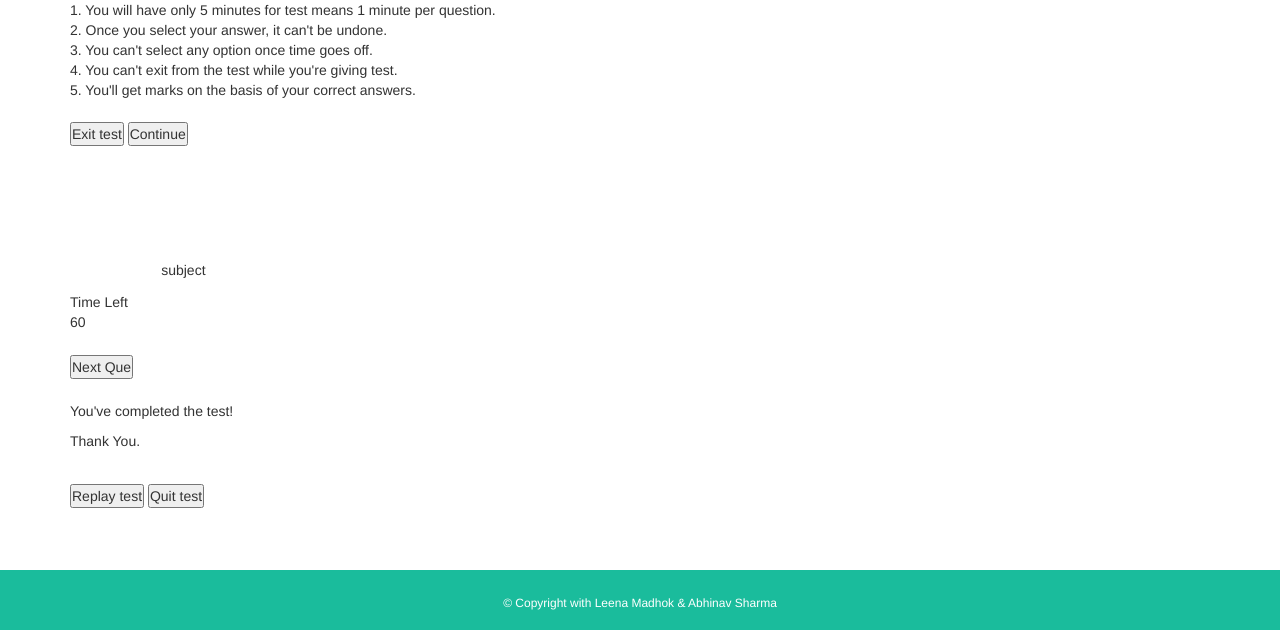
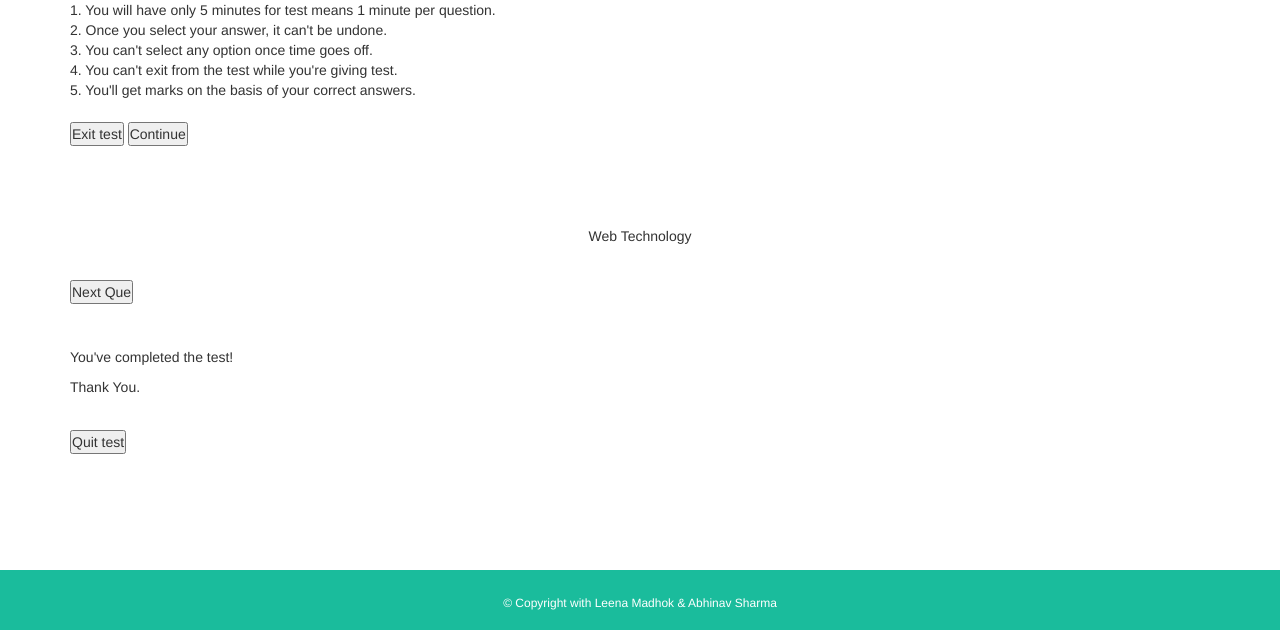
Before and after one commit to abhinavv-as20/C_exam_portal, a Node server app: template views/test1.ejs in a window 1280 px wide. Shown: the part 170-800 px from the top of the page. Run offline with Node 20, Linux system fonts and the light colour scheme; the template is opened without the code that fills it, so the values that code supplies are empty; some libraries are stand-ins or nearby versions; some web fonts are replaced.

Commit message:
Add files via upload

```diff
--- a/views/exam.ejs
+++ b/views/exam.ejs
@@ -15,9 +15,9 @@
           </th>
       </thead>
       <tr>
-        <td>dd/mm/yyyy</td>
-        <td>Subject 1</td>
-        <td><button type="button" name="button" style="background: red; text-decoration: none;"><a href="/exam/test">Click here</a></button></td>
+        <td>13/06/2022</td>
+        <td>Web Technology</td>
+        <td><button type="button" name="button" style="background: red; text-decoration: none;"><a href="/exam/test1">Click here</a></button></td>
       </tr>
       <tr>
         <td>dd/mm/yyyy</td>
--- a/views/test1.ejs
+++ b/views/test1.ejs
@@ -1,11 +1,18 @@
 <%- include("partials/header") -%>
 <!-- <h1>Test Sreen</h1> -->
-<link rel="stylesheet" href="/css/style.css">
+<link rel="stylesheet" href="../css/style.css">
+<style>
+  footer button.show{
+    opacity: 1;
+    pointer-events: auto;
+    transform: scale(1);
+  }
+</style>
+<script src="https://kit.fontawesome.com/db5b84bf13.js" crossorigin="anonymous"></script>
 <script src="https://ajax.googleapis.com/ajax/libs/jquery/3.6.0/jquery.min.js"></script>
 <script type="text/javascript">
   // creating an array and passing the number, questions, options, and answers
-  let questions = [
-      {
+  let questions = [{
       numb: 1,
       question: "What does HTML stand for?",
       answer: "Hyper Text Markup Language",
@@ -63,164 +70,188 @@
     // if wanted to add more questions, then do it in same pattern as above are.
   ];
 
-  const start_btn = document.querySelector(".start_btn button");
-  const info_box = document.querySelector(".info_box");
-  const exit_btn = info_box.querySelector(".buttons .quit");
-  const continue_btn = info_box.querySelector(".buttons .restart");
-  const quiz_box = document.querySelector(".quiz_box");
-  const result_box = document.querySelector(".result_box");
-  const option_list = document.querySelector(".option_list");
-  const timeText = document.querySelector(".timer .time_left_txt");
-  const timeCount = document.querySelector(".timer .timer_sec");
-  const next_btn = document.querySelector("footer .next_btn");
-  const bottom_ques_counter = document.querySelector("footer .total_que");
-  let timeValue =  60;
-  let que_count = 0;
+
+  //selecting all required elements
+  const start_btn =$(".start_btn button");
+  const info_box =$(".info_box");
+  const exit_btn = $(".info_box .button .quit");
+  const continue_btn = $(".info_box .button .restart");
+  const quiz_box = $(".quiz_box");
+  const result_box =$(".result_box");
+  const option_list =$(".option_list");
+  const timeText = $(".timer .time_left_txt");
+  const timeCount = $(".timer .timer_sec");
+  let timeValue = 60;
   let que_numb = 1;
   let userScore = 0;
   let counter;
   let counterLine;
-  let widthValue = 0;
-  const restart_quiz = result_box.querySelector(".buttons .restart");
-  const quit_quiz = result_box.querySelector(".buttons .quit");
+  let que_count = 0;
+
+  const restart_quiz = $(".result_box .buttons .restart");
+  const quit_quiz = $(".result_box .buttons .quit");
+  const next_btn = $("footer .next_btn");
+  const bottom_ques_counter = $("footer .total_que");
 
   //start test button
-  function StartTest(){
+  function StartTest() {
     document.getElementById("info_box").classList.add("activeInfo"); //show info box
   }
 
   // exit test button
-  function ExitClicked(){
+  function ExitClicked() {
     document.getElementById("info_box").classList.remove("activeInfo"); //hide info box
   }
 
   // continue test button
-  function ContinueTest(){
+  function ContinueTest() {
     document.querySelector(".info_box").classList.remove("activeInfo"); //hide info box
     document.querySelector(".quiz_box").classList.add("activeQuiz"); //show test box
     showQuetions(0); //calling showQestions function
     queCounter(1); //passing 1 parameter to queCounter
     startTimer(60); //calling startTimer function
-      startTimerLine(0); //calling startTimerLine function
   }
 
-  //quit test button
-  function QuitTest(){
+  // if quit test button clicked
+  function QuitTest() {
     window.location.reload(); //reload the current window
   }
 
-  //functions used
-  function showQuetions(index){
+
+
+  // if Next Que button clicked
+  function nextQuesButton() {
+    if (que_count < 4) { //if question count is less than total question length
+      que_count++; //increment the que_count value
+      que_numb++; //increment the que_numb value
+      showQuetions(que_count); //calling showQestions function
+      queCounter(que_numb); //passing que_numb value to queCounter
+      clearInterval(counter); //clear counter
+      startTimer(timeValue); //calling startTimer function
+      timeText.text("Time Left"); //change the timeText to Time Left
+      next_btn.removeClass("show"); //hide the next button
+    } else {
+      clearInterval(counter); //clear counter
+      showResult(); //calling showResult function
+    }
+  }
+
+  // getting questions and options from array
+  function showQuetions(index) {
     const que_text = document.querySelector(".que_text");
-
+    const option_list = document.querySelector(".option_list");
     //creating a new span and div tag for question and option and passing the value using array index
-      let que_tag = '<span>'+ questions[index].numb + ". " + questions[index].question +'</span>';
-      let option_tag = '<div class="option"><span>'+ questions[index].options[0] +'</span></div>'
-      + '<div class="option"><span>'+ questions[index].options[1] +'</span></div>'
-      + '<div class="option"><span>'+ questions[index].options[2] +'</span></div>'
-      + '<div class="option"><span>'+ questions[index].options[3] +'</span></div>';
+    let que_tag = '<span>' + questions[index].numb + ". " + questions[index].question + '</span>';
+    let option_tag = '<div class="option"><span>' + questions[index].options[0] + '</span></div>' +
+      '<div class="option"><span>' + questions[index].options[1] + '</span></div>' +
+      '<div class="option"><span>' + questions[index].options[2] + '</span></div>' +
+      '<div class="option"><span>' + questions[index].options[3] + '</span></div>';
     que_text.innerHTML = que_tag; //adding new span tag inside que_tag
     option_list.innerHTML = option_tag; //adding new div tag inside option_tag
 
-      const option = option_list.querySelectorAll(".option");
+    const option = $(".option");
 
     // set onclick attribute to all available options
-      for(i=0; i < option.length; i++){
-          option[i].setAttribute("onclick", "optionSelected(this)");
+    for (i = 0; i < option.length; i++) {
+      // option[i].attr("onclick", "optionSelected(this)");
+      $(".option").attr("onclick", "optionSelected(this)");
     }
   }
-  // creating the new div tags which for icons
-  let tickIconTag = '<div class="icon tick"><i class="fas fa-check"></i></div>';
-  let crossIconTag = '<div class="icon cross"><i class="fas fa-times"></i></div>';
-
   //if clicked on option
-  function optionSelected(answer){
-      clearInterval(counter); //clear counter
-      clearInterval(counterLine); //clear counterLine
+  function optionSelected(answer) {
+    // clearInterval(counter); //clear counter
     let userAns = answer.textContent; //getting user selected option
+    console.log(userAns);
     let correcAns = questions[que_count].answer; //getting correct answer from array
+    console.log(correcAns);
+    const option_list = document.querySelector(".option_list");
     const allOptions = option_list.children.length; //getting all option items
 
-      if(userAns == correcAns){ //if selected option is equal to array's correct answer
+    // let tickIconTag = '<div class="icon tick"><i class="fas fa-check"></i></div>';
+    // let crossIconTag = '<div class="icon cross"><i class="fas fa-times"></i></div>';
+
+    if (userAns == correcAns) { //if selected option is equal to array's correct answer
       userScore += 1; //upgrading score value with 1
       answer.classList.add("correct"); //adding green color to correct selected option
-          answer.insertAdjacentHTML("beforeend", tickIconTag); //adding tick icon to correct selected option
+      // answer.insertAdjacentHTML("beforeend", tickIconTag); //adding tick icon to correct selected option
       console.log("Correct Answer");
       console.log("Your correct answers = " + userScore);
-      }else{
+    } else {
       answer.classList.add("incorrect"); //adding red color to correct selected option
-          answer.insertAdjacentHTML("beforeend", crossIconTag); //adding cross icon to correct selected option
+      // answer.insertAdjacentHTML("beforeend", crossIconTag); //adding cross icon to correct selected option
       console.log("Wrong Answer");
 
-          for(i=0; i < allOptions; i++){
-              if(option_list.children[i].textContent == correcAns){ //if there is an option which is matched to an array answer
+      for (i = 0; i < allOptions; i++) {
+        if (option_list.children[i].textContent == correcAns) { //if there is an option which is matched to an array answer
           option_list.children[i].setAttribute("class", "option correct"); //adding green color to matched option
-                  option_list.children[i].insertAdjacentHTML("beforeend", tickIconTag); //adding tick icon to matched option
+          // option_list.children[i].insertAdjacentHTML("beforeend", tickIconTag); //adding tick icon to matched option
           console.log("Auto selected correct answer.");
         }
       }
     }
-      for(i=0; i < allOptions; i++){
+    for (i = 0; i < allOptions; i++) {
       option_list.children[i].classList.add("disabled"); //once selected an option then disabled all options
     }
-      next_btn.classList.add("show"); //show the next button if selected any option
+    $(".next_btn").addClass("show");//show the next button if selected any option
   }
 
-  function showResult(){
-      info_box.classList.remove("activeInfo"); //hide info box
-      quiz_box.classList.remove("activeQuiz"); //hide test box
-      result_box.classList.add("activeResult"); //show result box
-      const scoreText = result_box.querySelector(".score_text");
-      if (userScore > 3){ // if scored more than 3
-          let scoreTag = '<span>congrats! Your score is <p>'+ userScore +'</p> out of <p>'+ questions.length +'</p></span>';
-          scoreText.innerHTML = scoreTag;
-      }
-      else if(userScore > 1){ // if scored more than 1
-          let scoreTag = '<span>nice, Your score is <p>'+ userScore +'</p> out of <p>'+ questions.length +'</p></span>';
-          scoreText.innerHTML = scoreTag;
-      }
-      else{ // if scored less than 1
-          let scoreTag = '<span>sorry, Your score is only <p>'+ userScore +'</p> out of <p>'+ questions.length +'</p></span>';
-          scoreText.innerHTML = scoreTag;
+  function showResult() {
+    console.log("Result-time");
+    $(".info_box").removeClass("activeInfo"); //hide info box
+    $(".quiz_box").removeClass("activeQuiz"); //hide test box
+    $(".result_box").addClass("activeResult"); //show result box
+    const scoreText = $(".result_box .score_text");
+    if (userScore > 3) { // if scored more than 3
+      let scoreTag = '<span>congrats! Your score is <p>' + userScore + '</p> out of <p>' + questions.length + '</p></span>';
+      scoreText.append(scoreTag);
+    } else if (userScore > 1) { // if scored more than 1
+      let scoreTag = '<span>nice, Your score is <p>' + userScore + '</p> out of <p>' + questions.length + '</p></span>';
+      scoreText.append(scoreTag);
+    } else { // if scored less than 1
+      let scoreTag = '<span>sorry, Your score is only <p>' + userScore + '</p> out of <p>' + questions.length + '</p></span>';
+      scoreText.append(scoreTag);
     }
   }
 
-  function startTimer(time){
-      counter = setInterval(timer, 1000);
-      function timer(){
-          timeCount.textContent = time; //changing the value of timeCount with time value
+  function startTimer(time) {
+    const timeCount = $(".timer_sec");
+    let counter = setInterval(timer, 1000);
+
+    function timer(time) {
+      $(".timer_sec").text(time); //changing the value of timeCount with time value
       time--; //decrement the time value
-          if(time < 9){ //if timer is less than 9
-              let addZero = timeCount.textContent;
-              timeCount.textContent = "0" + addZero; //add a 0 before time value
+      if (time < 9) { //if timer is less than 9
+        let addZero = time;
+        timeCount.text("0" + addZero); //add a 0 before time value
       }
-          if(time < 0){ //if timer is less than 0
+      if (time < 0) { //if timer is less than 0
         clearInterval(counter); //clear counter
         timeText.textContent = "Time Off"; //change the time text to time off
         const allOptions = option_list.children.length; //getting all option items
         let correcAns = questions[que_count].answer; //getting correct answer from array
-              for(i=0; i < allOptions; i++){
-                  if(option_list.children[i].textContent == correcAns){ //if there is an option which is matched to an array answer
+        for (i = 0; i < allOptions; i++) {
+          if (option_list.children[i].textContent == correcAns) { //if there is an option which is matched to an array answer
             option_list.children[i].setAttribute("class", "option correct"); //adding green color to matched option
-                      option_list.children[i].insertAdjacentHTML("beforeend", tickIconTag); //adding tick icon to matched option
+            // option_list.children[i].insertAdjacentHTML("beforeend", tickIconTag); //adding tick icon to matched option
             console.log("Time Off: Auto selected correct answer.");
           }
         }
-              for(i=0; i < allOptions; i++){
+        for (i = 0; i < allOptions; i++) {
           option_list.children[i].classList.add("disabled"); //once selected an option then disabled all options
         }
-              next_btn.classList.add("show"); //show the next button if user selected any option
+        $(".next_btn").addClass("show"); //show the next button if user selected any option
       }
     }
   }
 
-  function queCounter(index){
-      //creating a new span tag and passing the question number and total question
-      let totalQueCounTag = '<span><p>'+ index +'</p> of <p>'+ questions.length +'</p> Questions</span>';
-      bottom_ques_counter.innerHTML = totalQueCounTag;  //adding new span tag inside bottom_ques_counter
+  function queCounter(index) {
+    $(".total_que").append(index+", ");
   }
+</script>
 
-</script>
+
+
+<!-- start Quiz button -->
 <div class="start_btn" onclick="StartTest()"><button>Start test</button></div>
 
 <!-- Info Box -->
@@ -242,11 +273,11 @@
 <!-- test Box -->
 <div class="quiz_box">
   <header>
-        <div class="title">subject</div>
-        <div class="timer">
+    <div class="title" style="text-align:center;padding: initial;">Web Technology</div>
+    <!-- <div class="timer">
       <div class="time_left_txt">Time Left</div>
       <div class="timer_sec">60</div>
-        </div>
+    </div> -->
 
   </header>
   <section>
@@ -263,14 +294,14 @@
     <div class="total_que">
       <!-- Here inserted Question Count Number from JavaScript -->
     </div>
-        <button class="next_btn">Next Que</button>
+    <button class="next_btn" onclick="nextQuesButton()">Next Que</button>
   </footer>
 </div>
 
 <!-- Result Box -->
 <div class="result_box">
   <div class="icon">
-        <i class="fas fa-crown"></i>
+    <i class="fa-solid fa-pen-line"></i>
   </div>
   <div class="complete_text">
     <p>You've completed the test!</p>
@@ -280,7 +311,7 @@
     <!-- Here inserted Score Result from JavaScript -->
   </div>
   <div class="buttons">
-        <button class="restart">Replay test</button>
+    <!-- <button class="restart" onclick="restartTest()">Replay test</button> -->
     <button class="quit" onclick="QuitTest()">Quit test</button>
   </div>
 </div>
```
Lines whose indentation alone changed are shown as unchanged.
